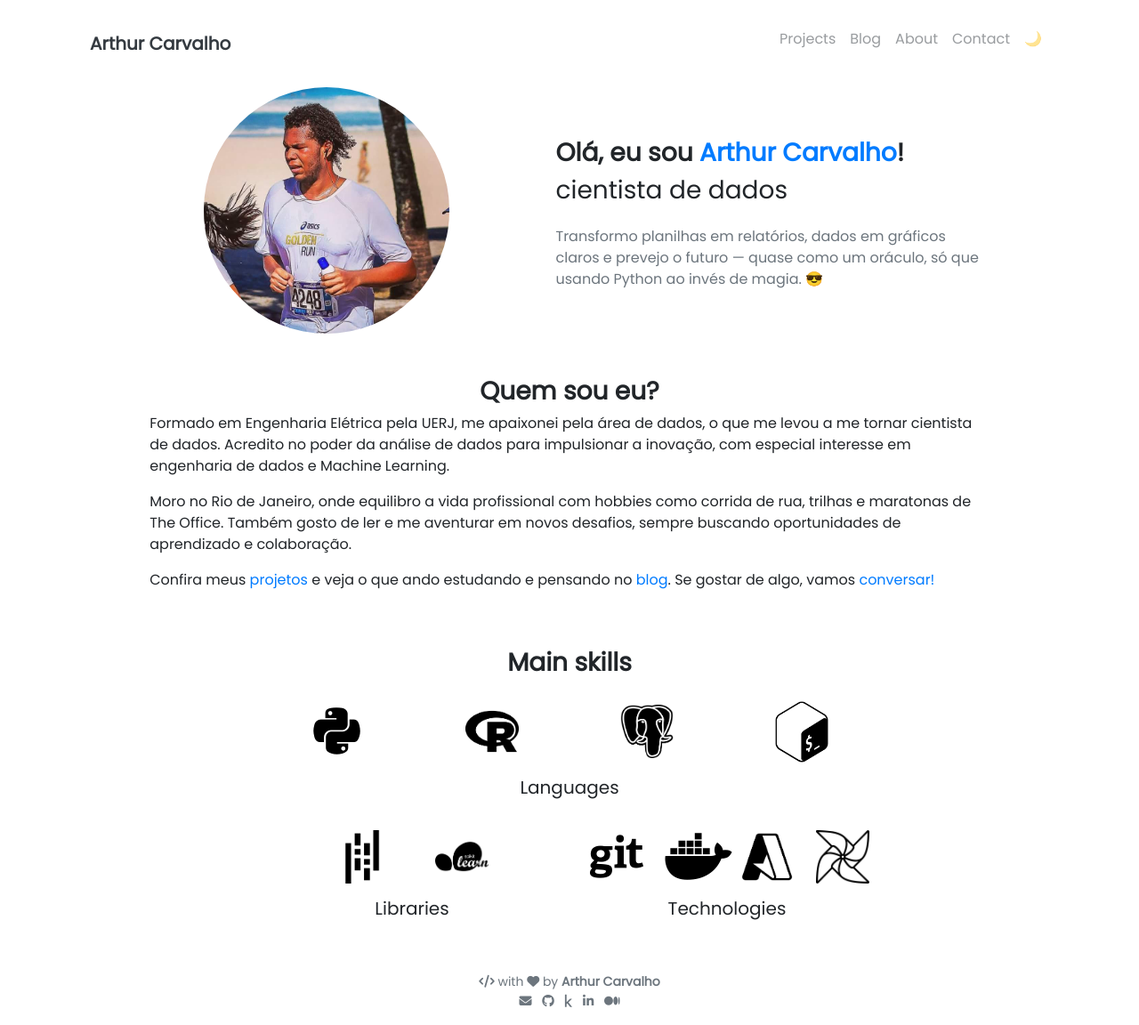
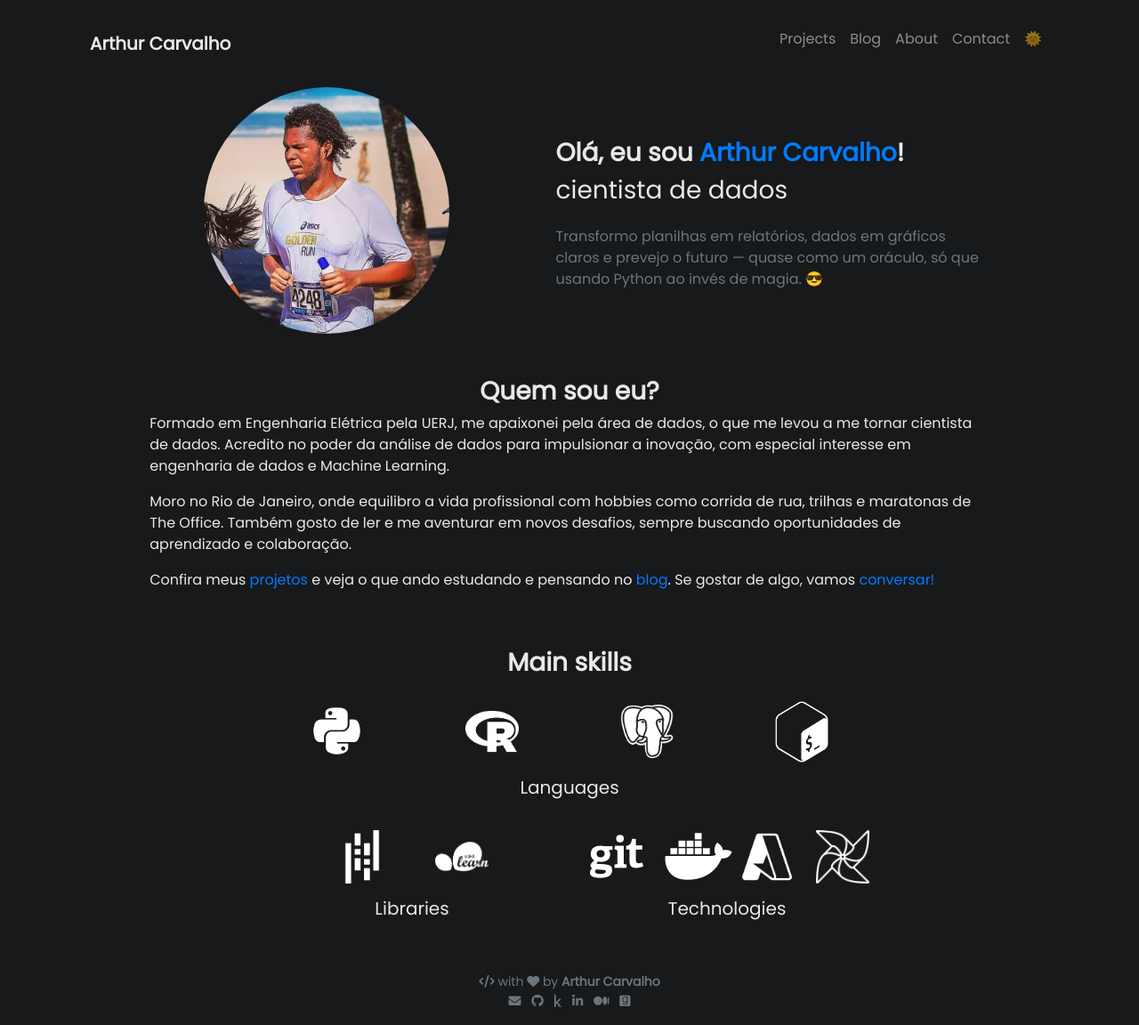
Before and after one commit to oarthurcarvalho/oarthurcarvalho-portfolio, a Jekyll site: the page built from pages/index.md, in a window 1280 px wide. Shown: the whole page at 89% size. Built offline with Jekyll 4.4.1, drawn with Linux system fonts in a browser that asks for light colours; comment, search, counter and statistics services are not loaded.

Commit message:
set dark theme como default

```diff
--- a/_config.yml
+++ b/_config.yml
@@ -50,6 +50,7 @@ author:
   kaggle            : oarthurcarvalho
   linkedin          : oarthurcarvalho
   medium            : oarthurcarvalho
+  goodreads         : oarthurcarvalho
 # soundcloud        : your_username
 # spotify           : your_username
 # stackoverflow     : your_user_id
--- a/_data/social-media.yml
+++ b/_data/social-media.yml
@@ -51,6 +51,11 @@ medium:
   icon  : fab fa-medium
   color : 00ab6c
 
+goodreads:
+  url   : https://www.goodreads.com/
+  icon  : fab fa-goodreads
+  color : 35465c
+
 soundcloud:
   url   : https://www.soundcloud.com/
   icon  : fab fa-soundcloud
--- a/assets/js/theme.js
+++ b/assets/js/theme.js
@@ -1,6 +1,6 @@
 const STORAGE_KEY = "theme";
-const THEME_ATTR  = "data-theme";
-const QUERY_KEY   = "(prefers-color-scheme: dark)";
+const THEME_ATTR = "data-theme";
+const QUERY_KEY = "(prefers-color-scheme: dark)";
 
 const themes = {
   LIGHT: "light",
@@ -17,10 +17,10 @@ function initTheme() {
     setTheme(savedTheme);
   } else if (window.matchMedia && window.matchMedia(QUERY_KEY).matches) {
     // system theme
-    setTheme(themes.DARK);
+    setTheme(themes.LIGHT);
   } else {
     // Default theme
-    setTheme(themes.LIGHT);
+    setTheme(themes.DARK);
   }
 
   // Watch for system theme changes
```
Also changed, not shown: 1 other file.
